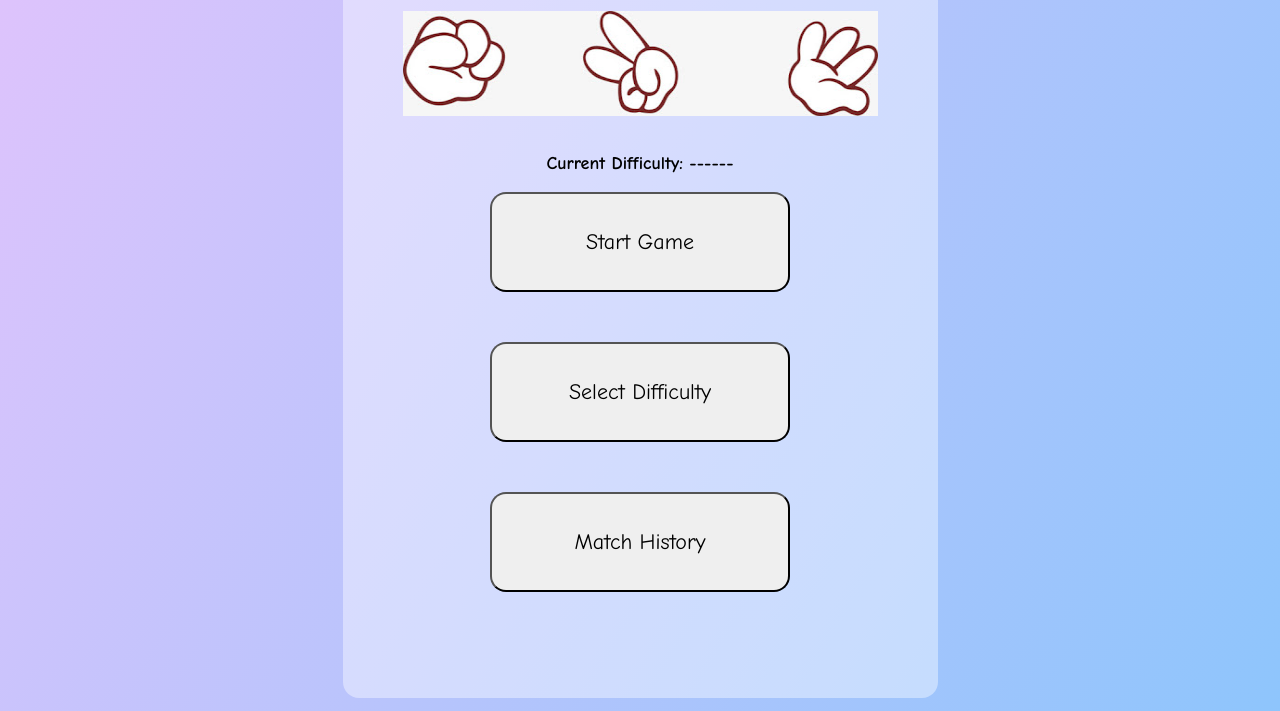
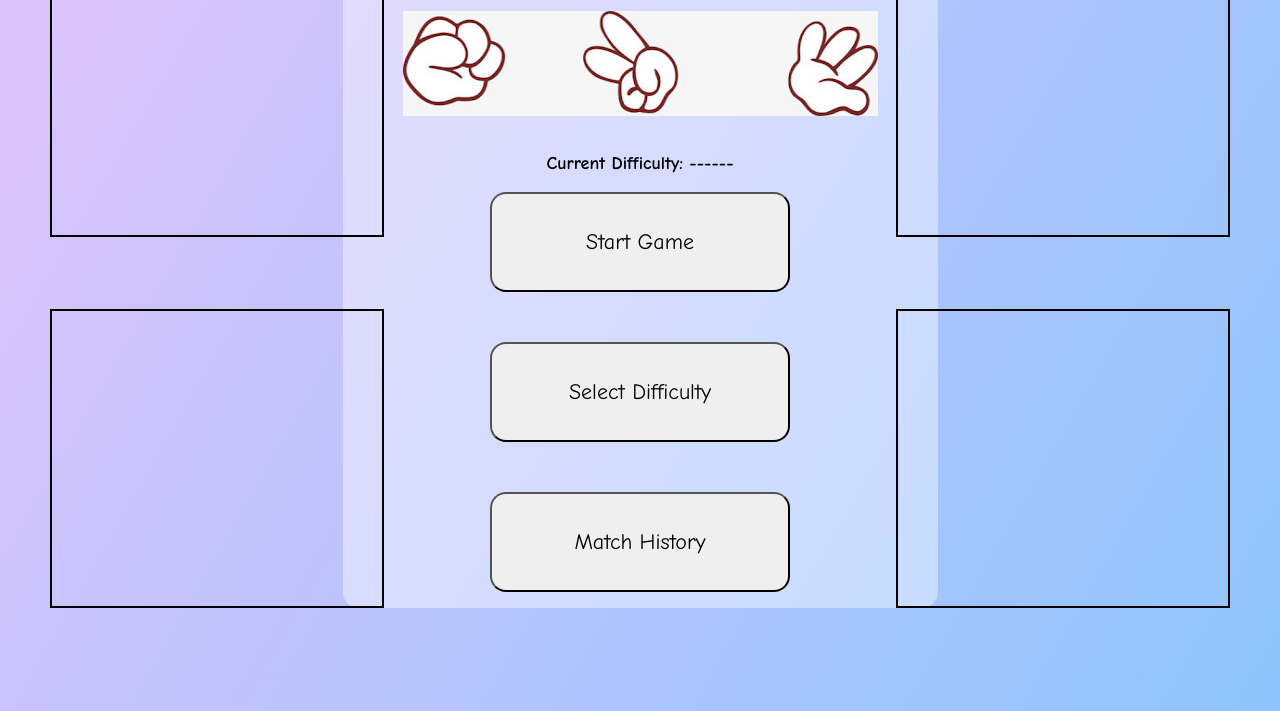
Before and after one commit to JasonAtYork/rock-paper-scissors1012, a website: page src/Front.html in a window 1280 px wide. Shown: the part 89-800 px from the top of the page. Drawn offline with Linux system fonts and the light colour scheme.

Commit message:
Changed Code

```diff
--- a/src/Front.css
+++ b/src/Front.css
@@ -24,6 +24,7 @@ h1{
     height: 95%;
     padding-left:60px;
     padding-right:60px;
+    padding-bottom: 1rem;
     border-radius: 1rem;
     margin: auto;
 }
@@ -57,3 +58,36 @@ h1{
 button:hover{
     box-shadow: 0 0 1rem 0.2rem rgb(0 0 0 / 15%);
 }
+#widget1{
+    position:absolute;
+    border: 2px solid black;
+    width: 330px;
+    height: 295px;
+    margin-left: 50px;
+}
+
+#widget2{
+    border: 2px solid black;
+    float:right;
+    margin-right: 50px;
+    width: 330px;
+    height: 295px;
+}
+#widget3{
+    border: 2px solid black;
+    float: right;
+    margin-right: 50px;
+    margin-bottom: 50px;
+    transform: translateY(-100%);
+    width: 330px;
+    height: 295px;
+}
+#widget4{
+    border: 2px solid black;
+    float: left;
+    margin-left: 50px;
+    margin-bottom: 50px;
+    transform: translateY(-100%);
+    width: 330px;
+    height: 295px;
+}
--- a/src/Front.html
+++ b/src/Front.html
@@ -5,6 +5,13 @@
 <link rel="stylesheet" type="text/css" href="Front.css" title="style">
 </head>
 <body>
+<div>
+    <div id = "widget1">
+
+    </div>
+    <div id = "widget2">
+
+    </div>
 
         <div id = "content">
         <h1>Rock Paper Scissors</h1>
@@ -16,6 +23,9 @@
                 <button class = "button" type = "submit">Match History</button>
             </div>
         </div>
+        <div id = "widget3"></div>
+    <div id = "widget4"></div>
+</div>
 
 
 </body>
```
Lines whose indentation alone changed are shown as unchanged.
